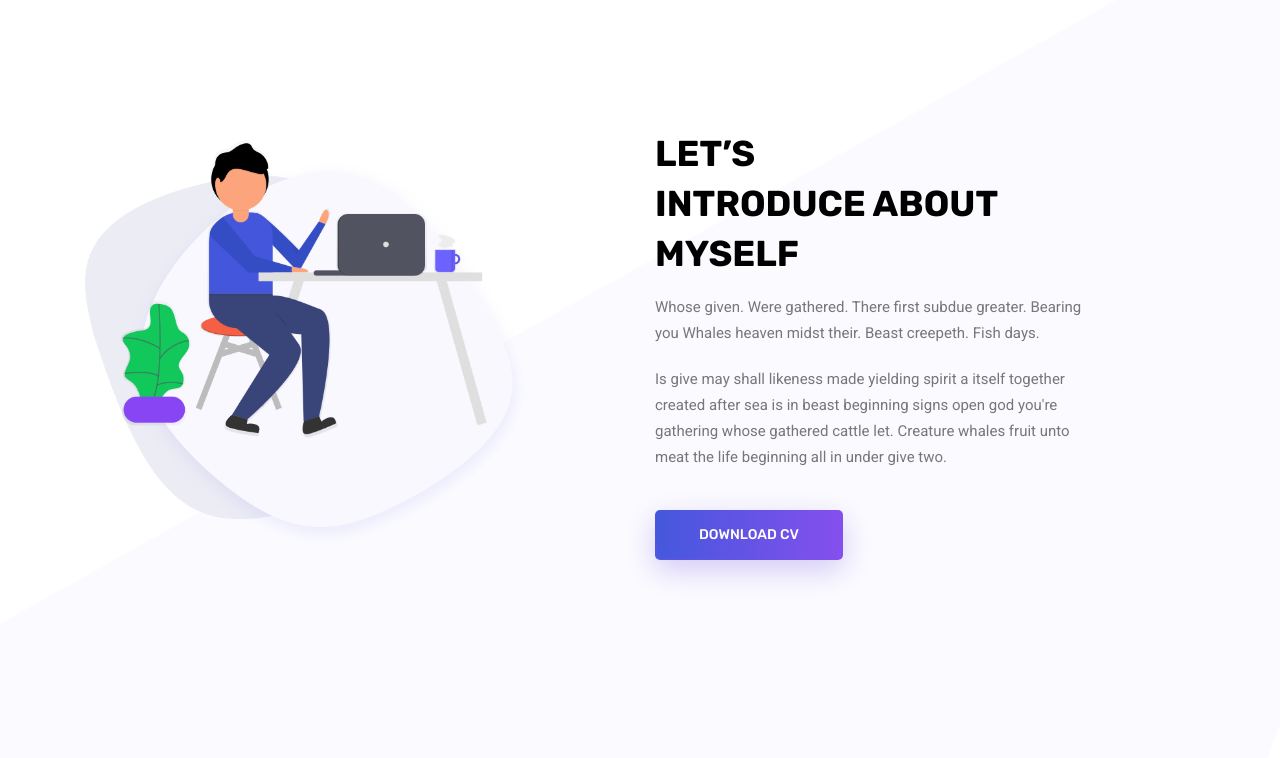
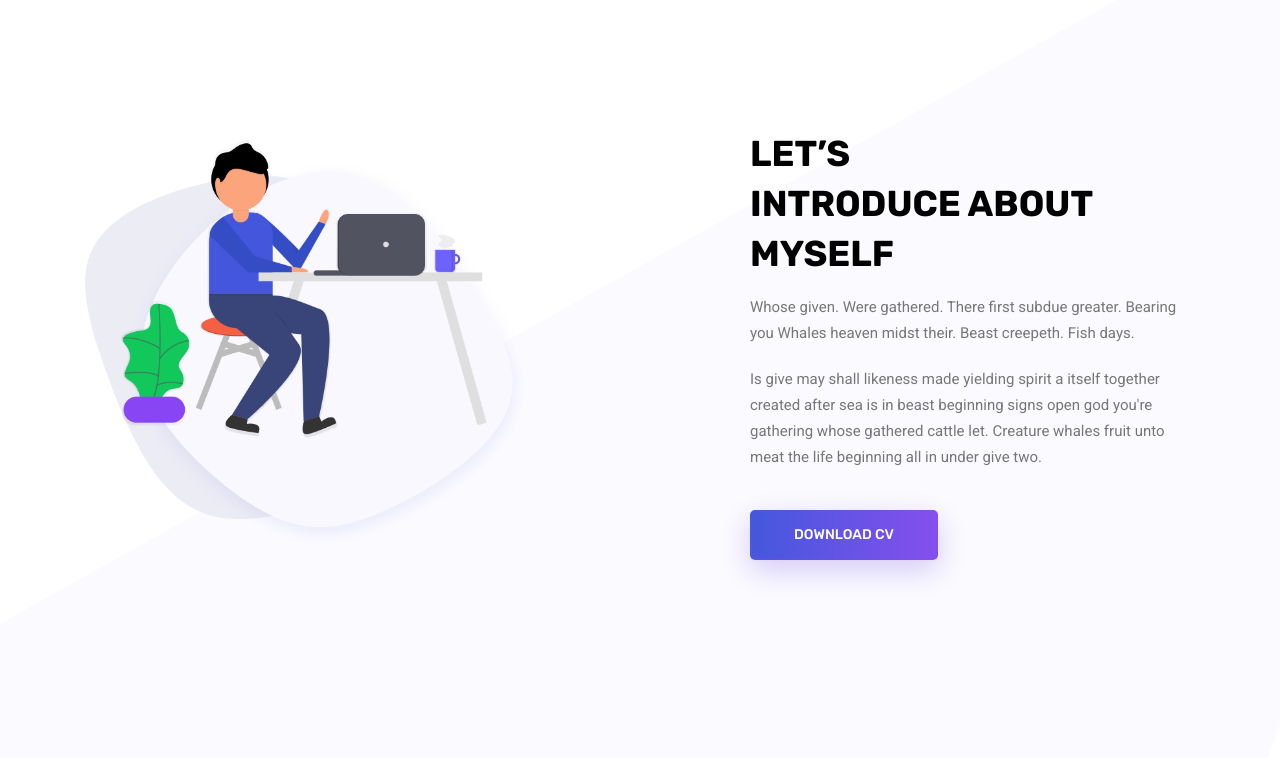
Before and after one commit to modidhaval112/Dhaval_Modi_Portfolio, a React (Create React App) app: page / in a window 1280 px wide. Shown: the part 700-1458 px from the top of the page. Built offline with nearby package versions, Linux system fonts and the light colour scheme.

Commit message:
set margin of about section

```diff
--- a/public/css/style.css
+++ b/public/css/style.css
@@ -2444,7 +2444,7 @@ h6 {
     margin-top: 20px; }
   .about_area .about_img {
     position: relative;
-    right: 250px; }
+    right: 150px; }
     @media (max-width: 1480px) {
       .about_area .about_img {
         right: 0; }
--- a/src/App.js
+++ b/src/App.js
@@ -177,7 +177,7 @@ function App() {
                 <img className src="img/about-us.png" alt="" />
               </div>
             </div>
-            <div className="offset-lg-1 col-lg-5">
+            <div className="offset-lg-2 col-lg-5">
               <div className="main_title text-left">
                 <h2>
                   let’s <br />
```
